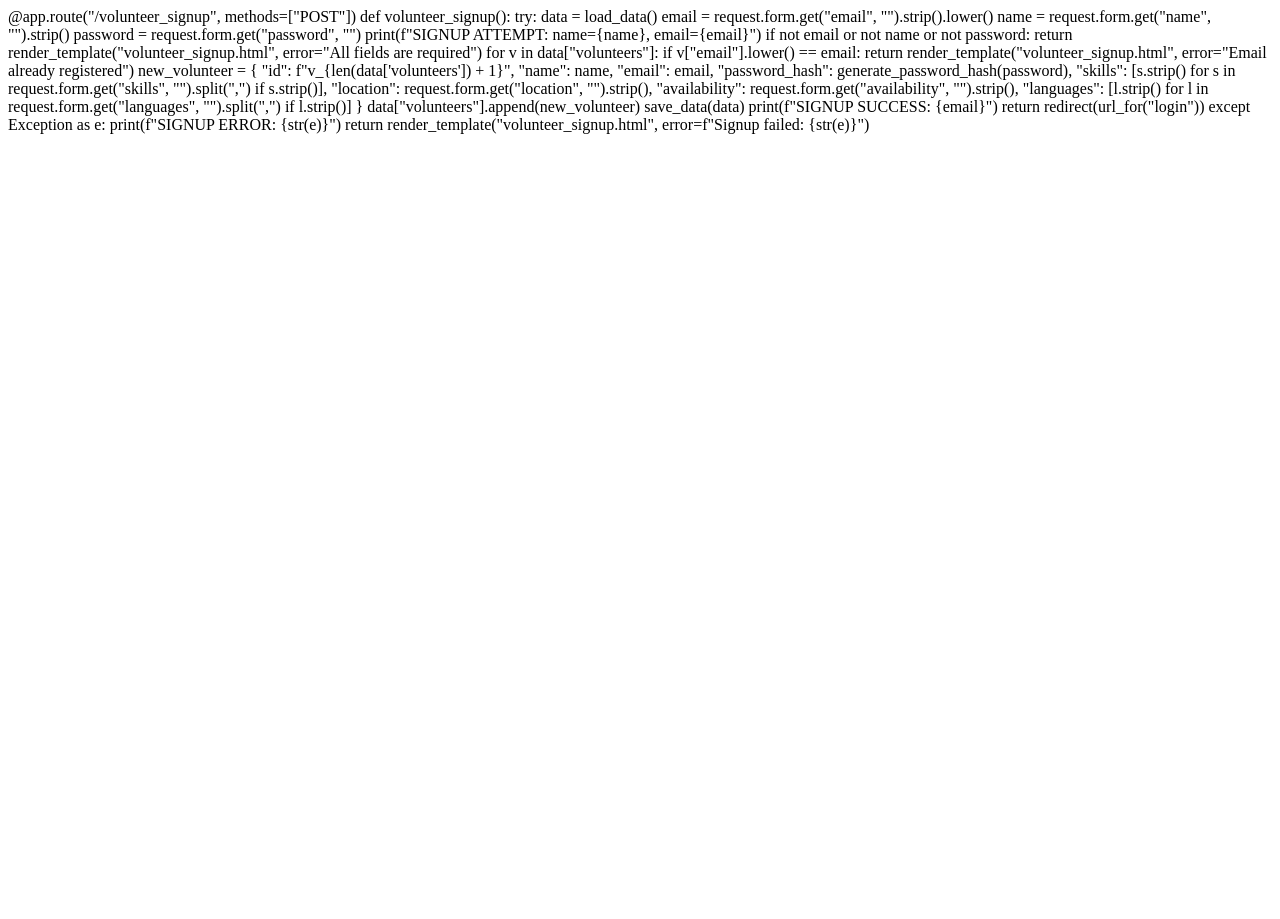
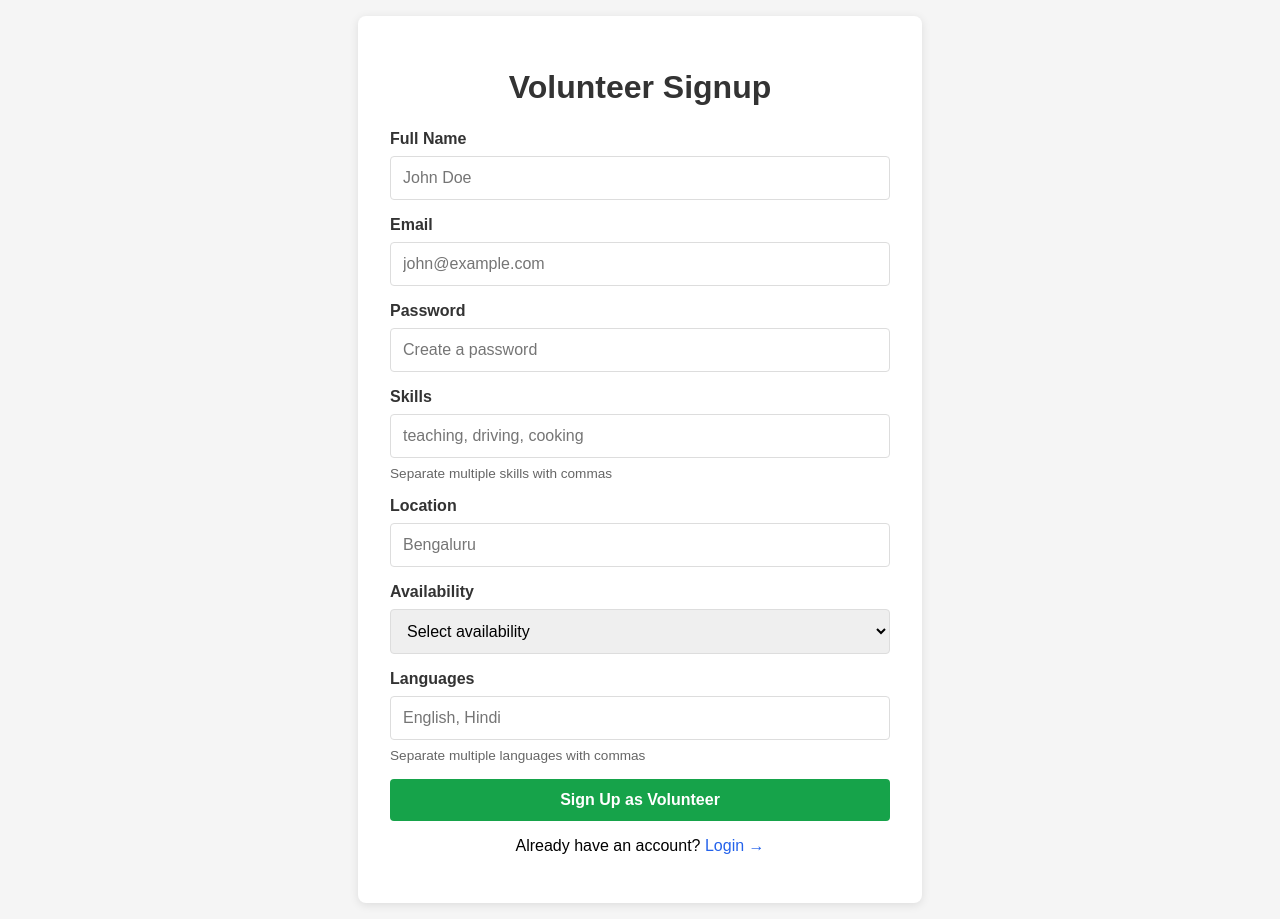
Before and after one commit to sanjugangatkar068-eng/Smartvolunteers-AI, a Flask app: page /volunteer_signup in a window 1280 px wide. Before the commit the page ends 134 px from the top, so only its background shows below. Run offline with Flask 3, Linux system fonts and the light colour scheme.

Commit message:
Update volunteer_signup.html

```diff
--- a/templates/volunteer_signup.html
+++ b/templates/volunteer_signup.html
@@ -1,34 +1,67 @@
-@app.route("/volunteer_signup", methods=["POST"])
-def volunteer_signup():
-    try:
-        data = load_data()
-        email = request.form.get("email", "").strip().lower()
-        name = request.form.get("name", "").strip()
-        password = request.form.get("password", "")
+<!DOCTYPE html>
+<html lang="en">
+<head>
+    <meta charset="UTF-8">
+    <meta name="viewport" content="width=device-width, initial-scale=1.0">
+    <title>SmartVolunteers - Volunteer Signup</title>
+    <style>
+        body { font-family: Arial, sans-serif; background: #f5f5f5; display: flex; justify-content: center; align-items: center; min-height: 100vh; margin: 0; padding: 1rem; }
+        .signup-container { background: white; padding: 2rem; border-radius: 8px; box-shadow: 0 2px 10px rgba(0,0,0,0.1); width: 100%; max-width: 500px; }
+        h1 { text-align: center; color: #333; margin-bottom: 1.5rem; }
+        .error { background: #fee; color: #c33; padding: 0.75rem; border-radius: 4px; margin-bottom: 1rem; border: 1px solid #fcc; }
+        label { display: block; margin-bottom: 0.5rem; color: #333; font-weight: bold; }
+        input, select { width: 100%; padding: 0.75rem; margin-bottom: 1rem; border: 1px solid #ddd; border-radius: 4px; box-sizing: border-box; font-size: 1rem; }
+        button { width: 100%; padding: 0.75rem; background: #16a34a; color: white; border: none; border-radius: 4px; font-size: 1rem; cursor: pointer; font-weight: bold; }
+        button:hover { background: #15803d; }
+        .links { text-align: center; margin-top: 1rem; }
+        .links a { color: #2563eb; text-decoration: none; }
+        small { color: #666; font-size: 0.85rem; display: block; margin-top: -0.5rem; margin-bottom: 1rem; }
+    </style>
+</head>
+<body>
+    <div class="signup-container">
+        <h1>Volunteer Signup</h1>
 
-        print(f"SIGNUP ATTEMPT: name={name}, email={email}")
+        {% if error %}
+        <div class="error">{{ error }}</div>
+        {% endif %}
 
-        if not email or not name or not password:
-            return render_template("volunteer_signup.html", error="All fields are required")
+        <form method="POST" action="{{ url_for('volunteer_signup') }}">
+            <label for="name">Full Name</label>
+            <input type="text" id="name" name="name" placeholder="John Doe" required>
 
-        for v in data["volunteers"]:
-            if v["email"].lower() == email:
-                return render_template("volunteer_signup.html", error="Email already registered")
+            <label for="email">Email</label>
+            <input type="email" id="email" name="email" placeholder="john@example.com" required>
 
-        new_volunteer = {
-            "id": f"v_{len(data['volunteers']) + 1}",
-            "name": name,
-            "email": email,
-            "password_hash": generate_password_hash(password),
-            "skills": [s.strip() for s in request.form.get("skills", "").split(",") if s.strip()],
-            "location": request.form.get("location", "").strip(),
-            "availability": request.form.get("availability", "").strip(),
-            "languages": [l.strip() for l in request.form.get("languages", "").split(",") if l.strip()]
-        }
-        data["volunteers"].append(new_volunteer)
-        save_data(data)
-        print(f"SIGNUP SUCCESS: {email}")
-        return redirect(url_for("login"))
-    except Exception as e:
-        print(f"SIGNUP ERROR: {str(e)}")
-        return render_template("volunteer_signup.html", error=f"Signup failed: {str(e)}")
+            <label for="password">Password</label>
+            <input type="password" id="password" name="password" placeholder="Create a password" required>
+
+            <label for="skills">Skills</label>
+            <input type="text" id="skills" name="skills" placeholder="teaching, driving, cooking" required>
+            <small>Separate multiple skills with commas</small>
+
+            <label for="location">Location</label>
+            <input type="text" id="location" name="location" placeholder="Bengaluru" required>
+
+            <label for="availability">Availability</label>
+            <select id="availability" name="availability" required>
+                <option value="">Select availability</option>
+                <option value="flexible">Flexible</option>
+                <option value="weekends">Weekends only</option>
+                <option value="weekdays">Weekdays only</option>
+                <option value="evenings">Evenings only</option>
+            </select>
+
+            <label for="languages">Languages</label>
+            <input type="text" id="languages" name="languages" placeholder="English, Hindi" required>
+            <small>Separate multiple languages with commas</small>
+
+            <button type="submit">Sign Up as Volunteer</button>
+        </form>
+
+        <div class="links">
+            <p>Already have an account? <a href="{{ url_for('login') }}">Login →</a></p>
+        </div>
+    </div>
+</body>
+</html>
```
